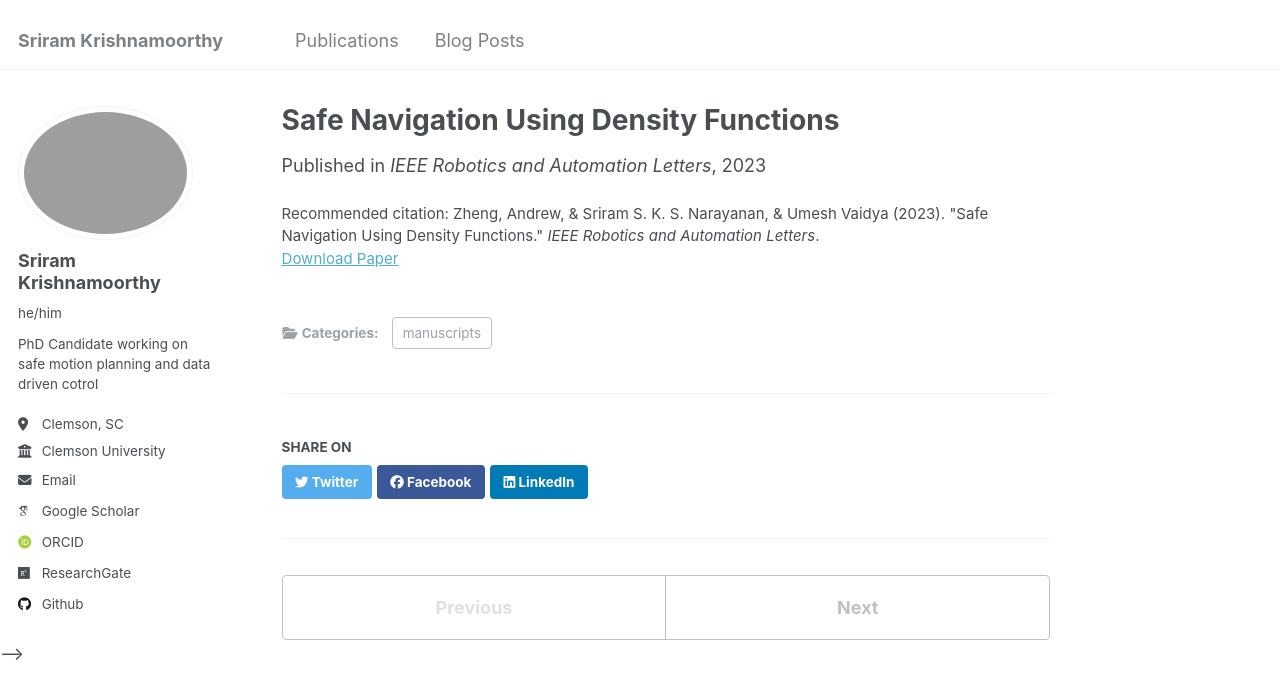
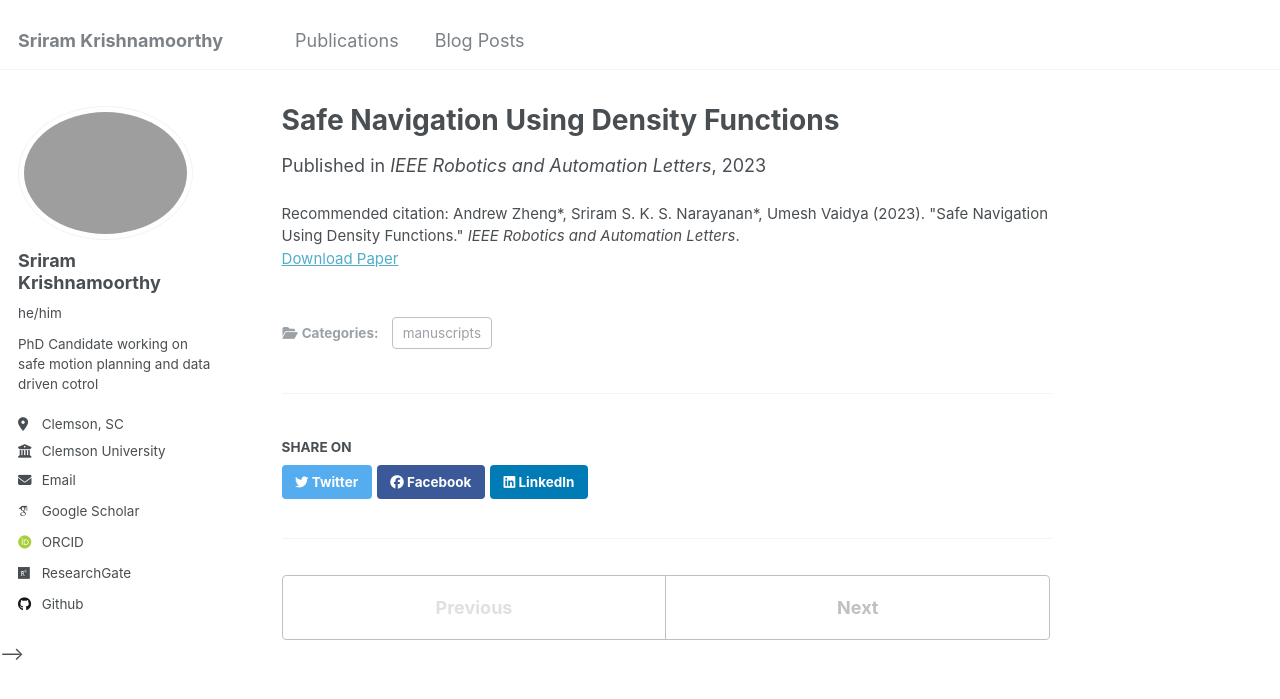
Before and after one commit to sriram-2502/sriram-2502.github.io, a Jekyll site: the page built from _publications/2009-10-01-paper-title-number-1.md, in a window 1280 px wide. Shown: the top 699 px of the page. Built offline with Jekyll 4.4.1, drawn with Linux system fonts in a browser that asks for light colours; some web fonts are replaced.

```diff
--- a/_publications/2009-10-01-paper-title-number-1.md
+++ b/_publications/2009-10-01-paper-title-number-1.md
@@ -8,5 +8,5 @@ date: 2023-01-15
 venue: 'IEEE Robotics and Automation Letters'
 #slidesurl: ''
 paperurl: 'https://arxiv.org/abs/2306.15830'
-citation: 'Zheng, Andrew, & Sriram S. K. S. Narayanan, & Umesh Vaidya (2023). "Safe Navigation Using Density Functions." <i>IEEE Robotics and Automation Letters</i>.'
+citation: 'Andrew Zheng*, Sriram S. K. S. Narayanan*, Umesh Vaidya (2023). "Safe Navigation Using Density Functions." <i>IEEE Robotics and Automation Letters</i>.'
 ---
```
